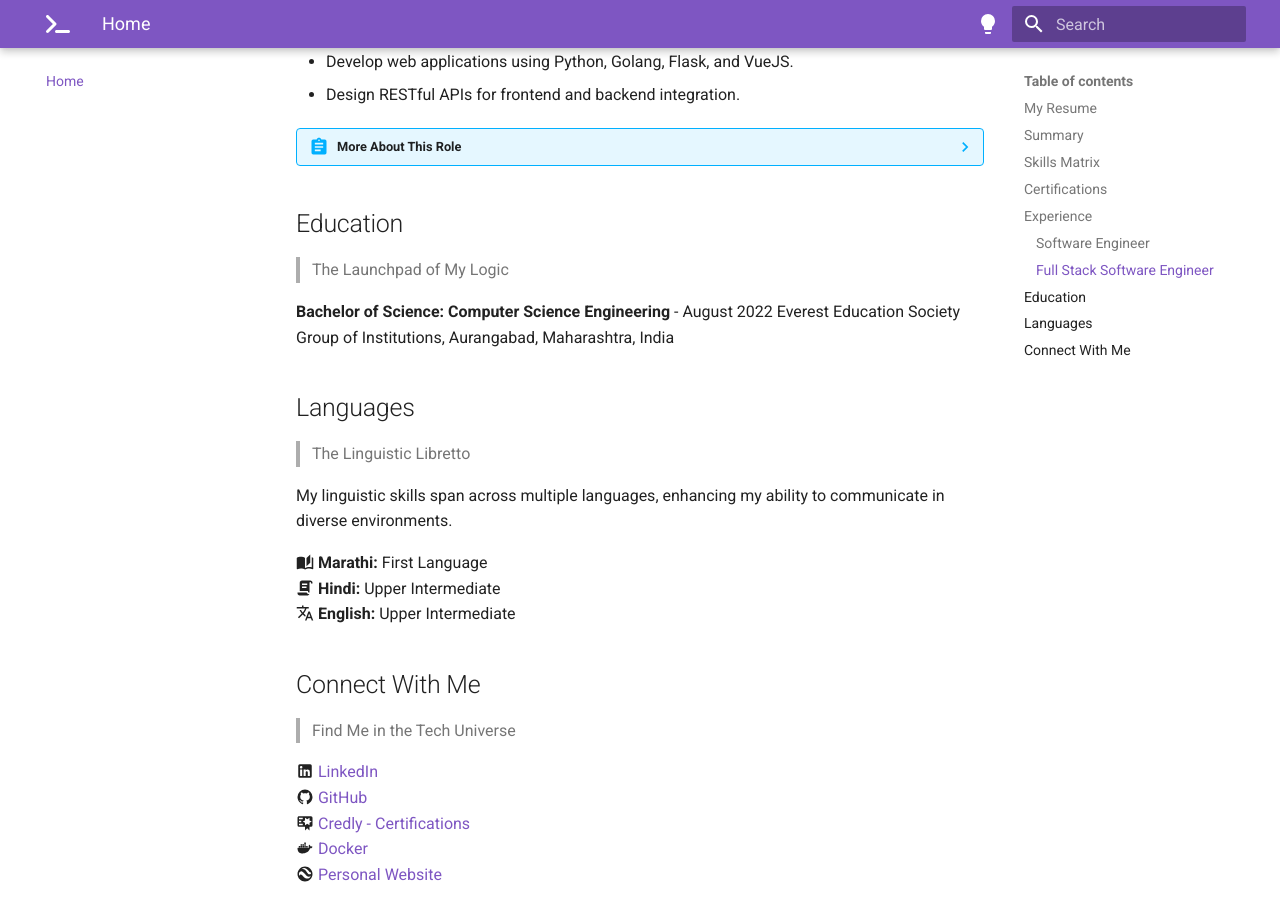
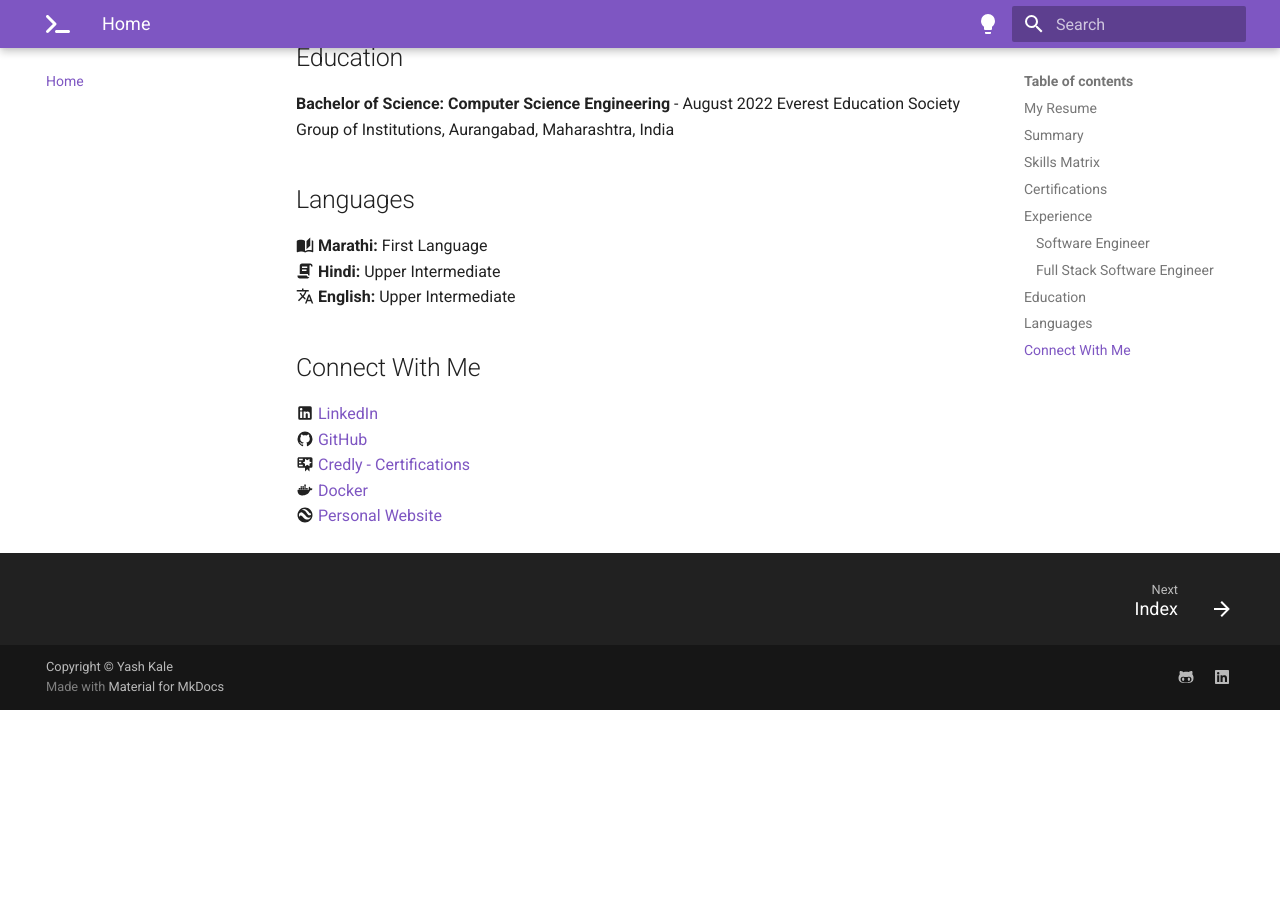
Before and after one commit to imyashkale/portfolio, an MkDocs documentation site: the page built from docs/index.md, in a window 1280 px wide and 900 px high, scrolled down 2377 px. Built offline with MkDocs 1.6.1 and Material for MkDocs 9.7.7, drawn with Linux system fonts in a browser that asks for light colours; after the commit the page ends 3087 px from its top, so only the background shows below that; some of the changed text lies outside the part shown.

Commit message:
Subtitles Removed

```diff
--- a/docs/index.md
+++ b/docs/index.md
@@ -12,8 +12,6 @@ A passionate software developer specializing in Golang, AWS, and Kubernetes. Exp
 
 ## My Resume
 
-> The Treasure Map to My Skills
-
 I have detailed my professional experiences, skills, and accomplishments in my resume. You can download it for a more comprehensive overview.
 
 <!-- markdownlint-disable MD033 -->
@@ -23,15 +21,11 @@ I have detailed my professional experiences, skills, and accomplishments in my r
 
 ## Summary
 
-> A Byte-Sized Tale of a Code Whisperer
-
 I am a **Software Developer** at SRS Consulting Inc. with over 4 years of experience in **Golang**. My expertise spans across building scalable and efficient applications using Golang, with a keen focus on web development, networking, database access, and distributed systems. I am proficient in various Golang libraries and frameworks, AWS solutions, and I constantly seek out new tools and technologies to enhance my skills and stay updated in the industry.
 
 My commitment as a software developer is to deliver high-quality code, meet client expectations, and enjoy working on challenging projects that stretch the limits of technology. I thrive in team collaborations, bringing innovative solutions to complex problems.
 
 ## Skills Matrix
-
-> Where Code Meets Craft
 
 | Skill Categories          | Skills                                    |
 |---------------------------|-------------------------------------------|
@@ -45,8 +39,6 @@ My commitment as a software developer is to deliver high-quality code, meet clie
 | Databases                 | MySQL, MongoDB, DynamoDB                  |
 
 ## Certifications
-
-> My League of Extraordinary Credentials
 
 ??? Success "HashiCorp Certified Terraform Associate 003"
     **Issued Date**: Oct 2023
@@ -94,16 +86,10 @@ My commitment as a software developer is to deliver high-quality code, meet clie
 
 ## Education
 
-> The Launchpad of My Logic
-
 **Bachelor of Science: Computer Science Engineering** - August 2022
 Everest Education Society Group of Institutions, Aurangabad, Maharashtra, India
 
 ## Languages
-
-> The Linguistic Libretto
-
-My linguistic skills span across multiple languages, enhancing my ability to communicate in diverse environments.
 
 :material-book-open-page-variant:{ .language } **Marathi:** First Language
 :material-script-text:{ .language } **Hindi:** Upper Intermediate
@@ -111,8 +97,6 @@ My linguistic skills span across multiple languages, enhancing my ability to com
 
 ## Connect With Me
 
-> Find Me in the Tech Universe
-
 :material-linkedin:{ .linkedin } [LinkedIn](https://www.linkedin.com/in/imyashkale/)
 :material-github:{ .github } [GitHub](https://github.com/imyashkale)
 :material-certificate:{ .credly } [Credly - Certifications](https://www.credly.com/badges/9eb5642b-17d6-4463-9578-50eb57e425c6)
```
